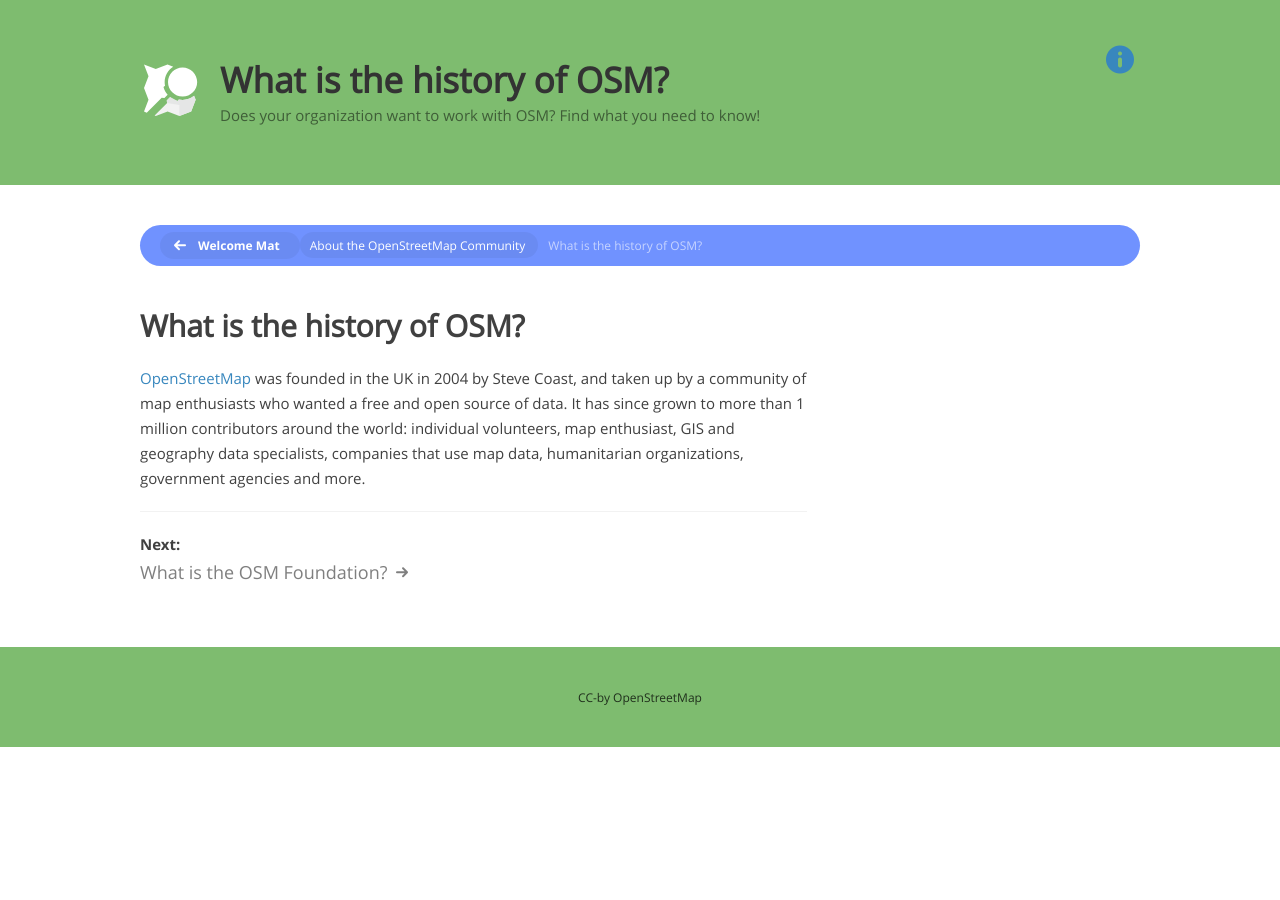
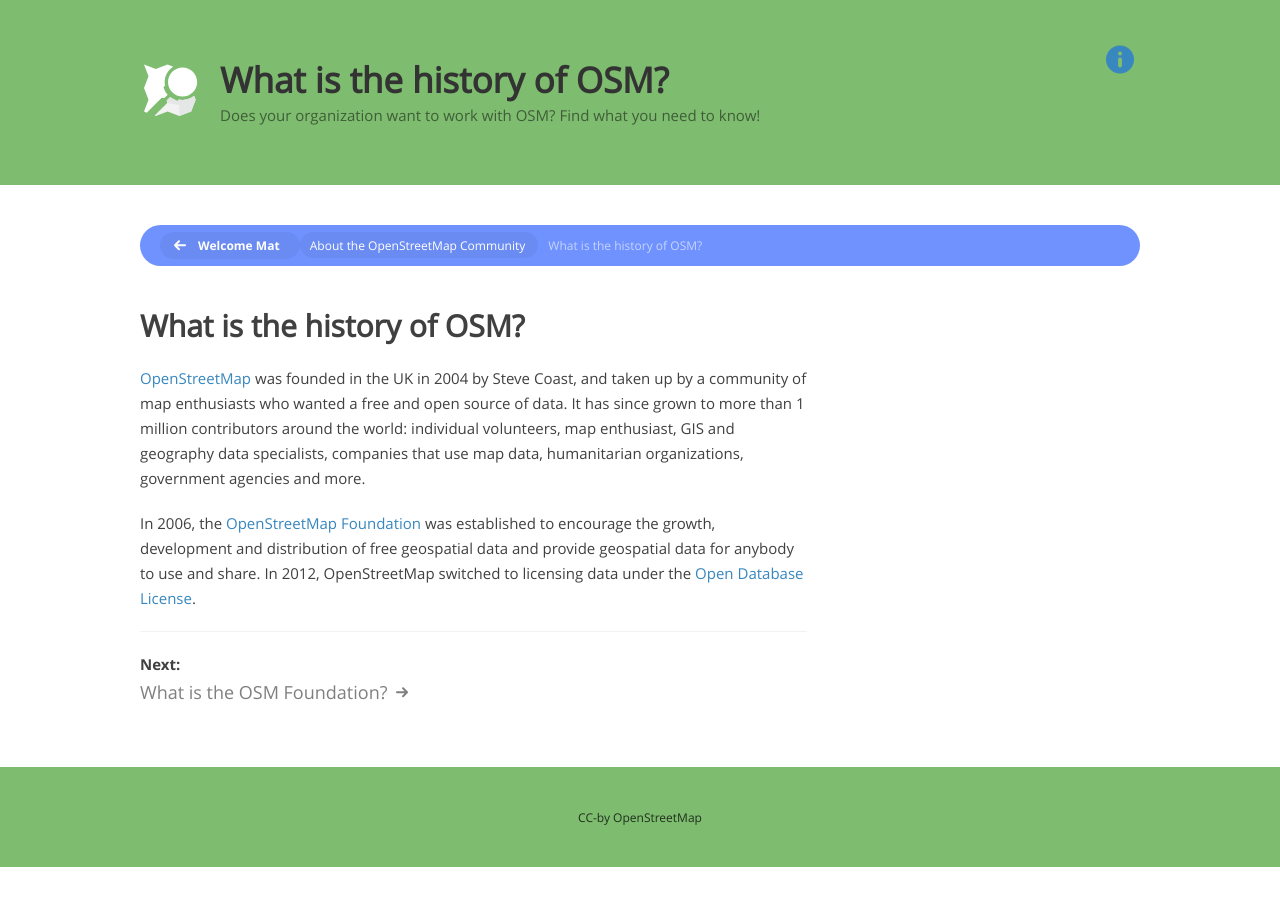
Before and after one commit to osmfoundation/welcome-mat, a Jekyll site: the page built from about-osm-community/_posts/0000-01-01-history-of-osm.md, in a window 1280 px wide. Built offline with Jekyll 4.4.1, drawn with Linux system fonts in a browser that asks for light colours.

Commit message:
Update 0000-01-01-history-of-osm.md
flesh out history

```diff
--- a/about-osm-community/_posts/0000-01-01-history-of-osm.md
+++ b/about-osm-community/_posts/0000-01-01-history-of-osm.md
@@ -4,3 +4,5 @@
 
 
 <a href="https://openstreetmap.org">OpenStreetMap</a> was founded in the UK in 2004 by Steve Coast, and taken up by a community of map enthusiasts who wanted a free and open source of data. It has since grown to more than 1 million contributors around the world: individual volunteers, map enthusiast, GIS and geography data specialists, companies that use map data, humanitarian organizations, government agencies and more.
+
+In 2006, the [OpenStreetMap Foundation](about-osm-community/osm-foundation/) was established to encourage the growth, development and distribution of free geospatial data and provide geospatial data for anybody to use and share. In 2012, OpenStreetMap switched to licensing data under the [Open Database License](https://wiki.osmfoundation.org/wiki/Licence).
```
